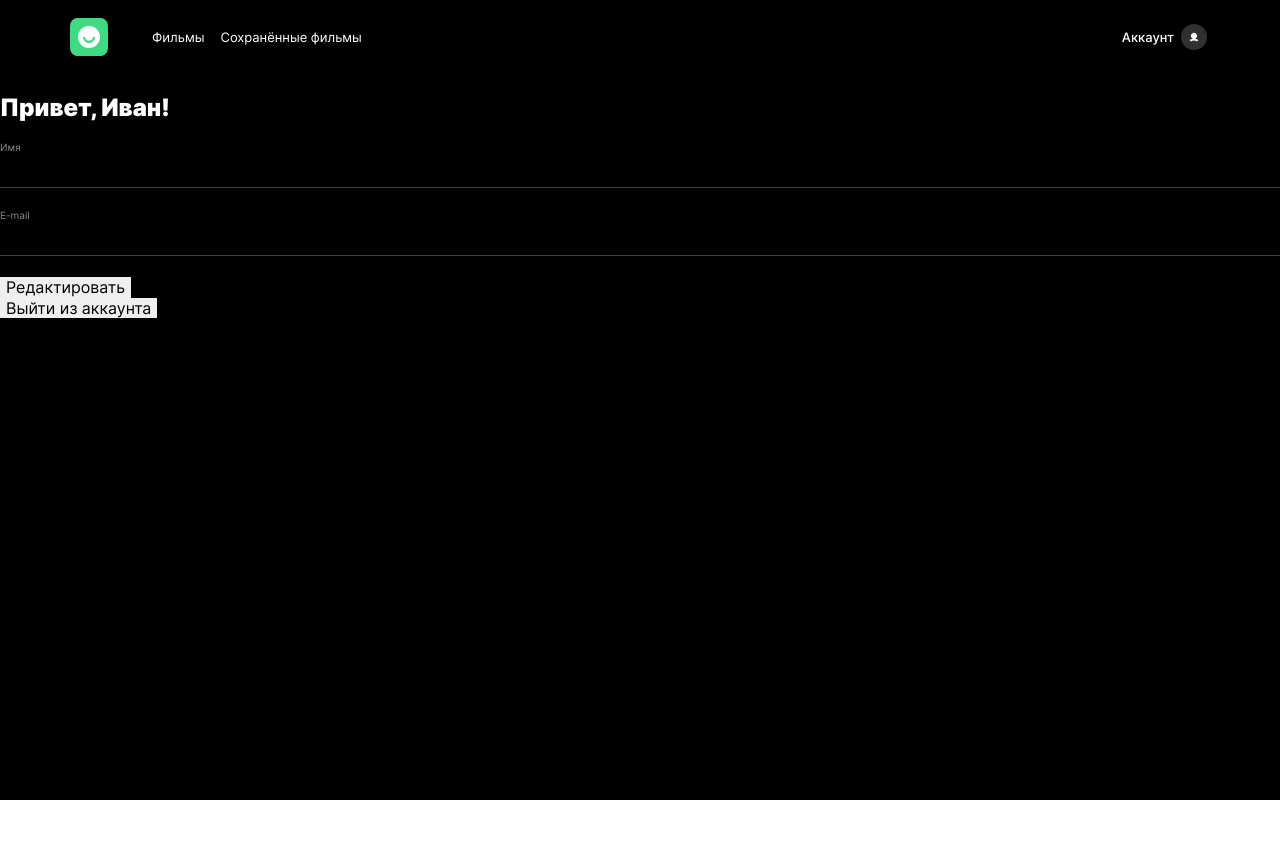
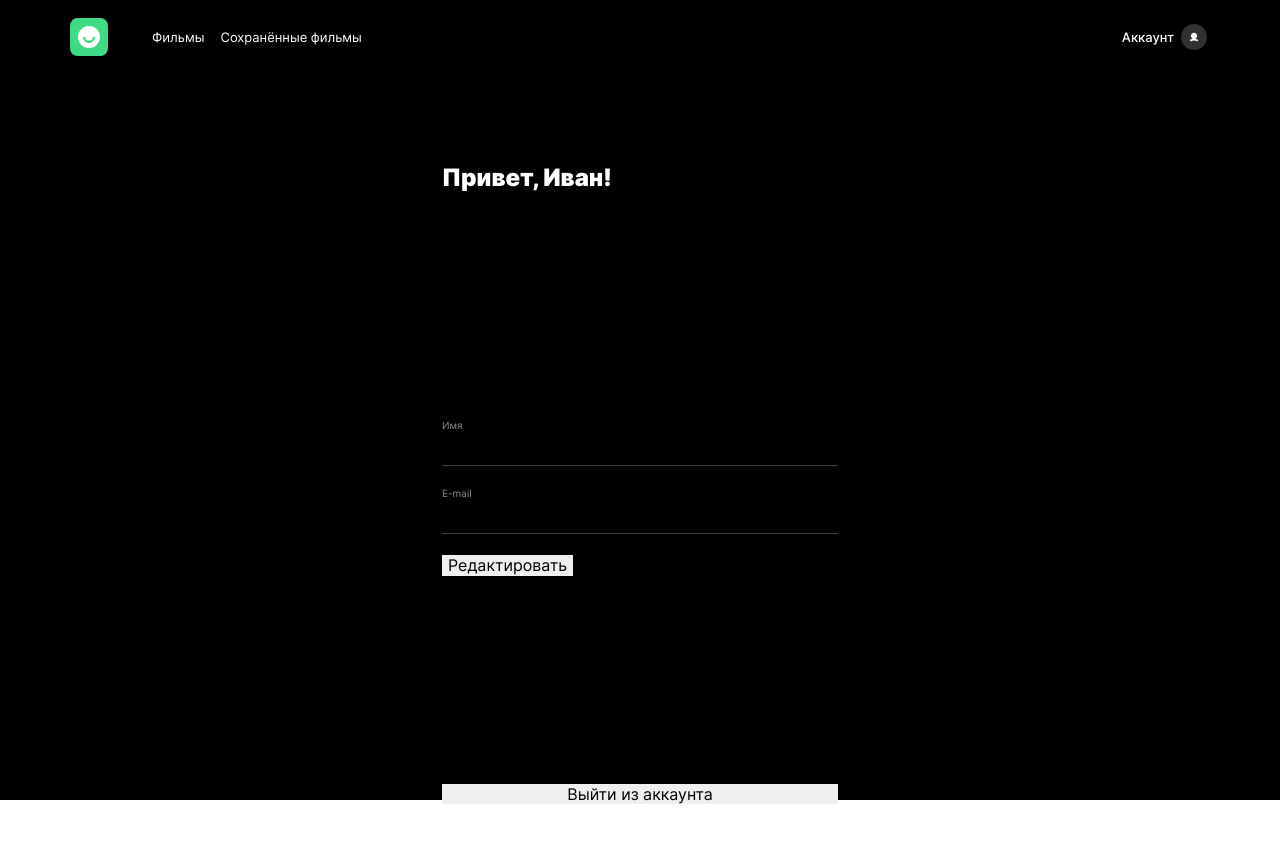
Before and after one commit to krylovis/movies-explorer-frontend, a React (Create React App) app: page /profile in a window 1280 px wide. Shown: the top 842 px of the page. Before the commit the page ends 800 px from the top, so only its background shows below. Built offline with nearby package versions, Linux system fonts and the light colour scheme.

Commit message:
add profile css

```diff
--- a/src/components/ProfilePage/ProfilePage.css
+++ b/src/components/ProfilePage/ProfilePage.css
@@ -1 +1,12 @@
-.profile-page {}
+.profile {
+  box-sizing: border-box;
+  display: flex;
+  flex-direction: column;
+  justify-content: space-between;
+
+  margin: 0 auto;
+  padding: 70px 0;
+
+  height: 100%;
+  max-width: 396px;
+}
```
